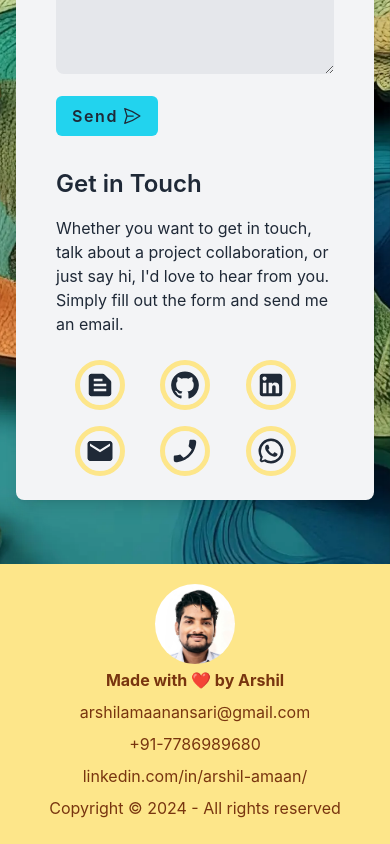
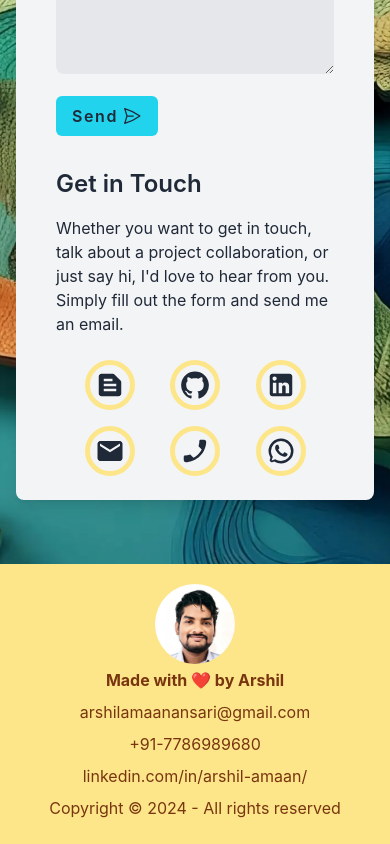
Before and after one commit to arshil-amaan/abcd, a React (Vite) app: page / in a window 390 px wide. Shown: the part 3188-4032 px from the top of the page. Built offline with nearby package versions, Linux system fonts and the light colour scheme; no server answers.

Commit message:
style fix

```diff
--- a/src/Components/Contact/Contact.jsx
+++ b/src/Components/Contact/Contact.jsx
@@ -129,45 +129,38 @@ const Contact = () => {
                         <p className='text-gray-800 md:text-xl mb-6 md:my-12'>Whether you want to get in touch, talk about a project collaboration, or just say hi, I'd love to hear from you.
                             Simply fill out the form and send me an email.</p>
                         <div className="flex flex-wrap justify-center lg:justify-start gap-4 mt-5">
-                            <a href="https://drive.google.com/drive/folders/16cqxgYdWWXXogeputCJBm4x0NnsUURnY?usp=sharing" target='_blank' rel="noopener noreferrer" className="rounded-full cursor-pointer md:w-fit w-1/4
+                            <a href="https://drive.google.com/drive/folders/16cqxgYdWWXXogeputCJBm4x0NnsUURnY?usp=sharing" target='_blank' rel="noopener noreferrer" className="flex items-center justify-center cursor-pointer md:w-fit w-1/4
                transition-transform duration-300
-               hover:shadow-[4px_4px_7px_#cab76e] hover:gap-2 hover:-translate-x-1 hover:-translate-y-1
                active:translate-x-1 active:translate-y-1 active:shadow-none">
-                                <TextSnippet className='rounded-full'
+                                <TextSnippet className='rounded-full hover:shadow-[4px_4px_7px_#cab76e] hover:gap-2 hover:-translate-x-1 hover:-translate-y-1'
                                     style={{ fill: "rgb(31 41 55)", fontSize: "50px", padding: "5px", border: "5px #fde68a solid" }}
                                 />
-
                             </a>
-                            <a href="https://github.com/arshil-amaan" target='_blank' rel="noopener noreferrer" className="rounded-full cursor-pointer md:w-fit w-1/4
+                            <a href="https://github.com/arshil-amaan" target='_blank' rel="noopener noreferrer" className="flex items-center justify-center cursor-pointer md:w-fit w-1/4
                transition-transform duration-300
-               hover:shadow-[4px_4px_7px_#cab76e] hover:gap-2 hover:-translate-x-1 hover:-translate-y-1
                active:translate-x-1 active:translate-y-1 active:shadow-none">
-                                <GitHub className='rounded-full' style={{ fill: "rgb(31 41 55)", fontSize: "50px", padding: "5px", border: "5px #fde68a solid" }} />
+                                <GitHub className='rounded-full hover:shadow-[4px_4px_7px_#cab76e] hover:gap-2 hover:-translate-x-1 hover:-translate-y-1' style={{ fill: "rgb(31 41 55)", fontSize: "50px", padding: "5px", border: "5px #fde68a solid" }} />
                             </a>
-                            <a href="https://www.linkedin.com/in/arshil-amaan/" target='_blank' rel="noopener noreferrer" className="rounded-full cursor-pointer md:w-fit w-1/4
+                            <a href="https://www.linkedin.com/in/arshil-amaan/" target='_blank' rel="noopener noreferrer" className="flex items-center justify-center cursor-pointer md:w-fit w-1/4
                transition-transform duration-300
-               hover:shadow-[4px_4px_7px_#cab76e] hover:gap-2 hover:-translate-x-1 hover:-translate-y-1
                active:translate-x-1 active:translate-y-1 active:shadow-none">
-                                <LinkedIn className='rounded-full' style={{ fill: "rgb(31 41 55)", fontSize: "50px", padding: "5px", border: "5px #fde68a solid" }} />
+                                <LinkedIn className='rounded-full hover:shadow-[4px_4px_7px_#cab76e] hover:gap-2 hover:-translate-x-1 hover:-translate-y-1' style={{ fill: "rgb(31 41 55)", fontSize: "50px", padding: "5px", border: "5px #fde68a solid" }} />
                             </a>
-                            <a href="mailto:arshilamaanansari@gmail.com" target='_blank' rel="noopener noreferrer" className="rounded-full cursor-pointer md:w-fit w-1/4
+                            <a href="mailto:arshilamaanansari@gmail.com" target='_blank' rel="noopener noreferrer" className="flex items-center justify-center cursor-pointer md:w-fit w-1/4
                transition-transform duration-300
-               hover:shadow-[4px_4px_7px_#cab76e] hover:gap-2 hover:-translate-x-1 hover:-translate-y-1
                active:translate-x-1 active:translate-y-1 active:shadow-none">
-                                <Email className='rounded-full' style={{ fill: "rgb(31 41 55)", fontSize: "50px", padding: "5px", border: "5px #fde68a solid" }} />
+                                <Email className='rounded-full hover:shadow-[4px_4px_7px_#cab76e] hover:gap-2 hover:-translate-x-1 hover:-translate-y-1' style={{ fill: "rgb(31 41 55)", fontSize: "50px", padding: "5px", border: "5px #fde68a solid" }} />
                             </a>
                             <a href="tel:+91-7786989680"
-                                className="rounded-full cursor-pointer md:w-fit w-1/4
+                                className="flex items-center justify-center cursor-pointer md:w-fit w-1/4
                transition-transform duration-300
-               hover:shadow-[4px_4px_7px_#cab76e] hover:gap-2 hover:-translate-x-1 hover:-translate-y-1
                active:translate-x-1 active:translate-y-1 active:shadow-none">
-                                <Phone className='rounded-full' style={{ fill: "rgb(31 41 55)", fontSize: "50px", padding: "5px", border: "5px #fde68a solid" }} />
+                                <Phone className='rounded-full hover:shadow-[4px_4px_7px_#cab76e] hover:gap-2 hover:-translate-x-1 hover:-translate-y-1' style={{ fill: "rgb(31 41 55)", fontSize: "50px", padding: "5px", border: "5px #fde68a solid" }} />
                             </a>
-                            <a href="https://wa.me/917786989680" target='_blank' rel="noopener noreferrer" className="rounded-full cursor-pointer md:w-fit w-1/4
+                            <a href="https://wa.me/917786989680" target='_blank' rel="noopener noreferrer" className="flex items-center justify-center cursor-pointer md:w-fit w-1/4
                transition-transform duration-300
-               hover:shadow-[4px_4px_7px_#cab76e] hover:gap-2 hover:-translate-x-1 hover:-translate-y-1
                active:translate-x-1 active:translate-y-1 active:shadow-none">
-                                <WhatsApp className='rounded-full cursor-pointer' style={{ fill: "rgb(31 41 55)", fontSize: "50px", padding: "5px", border: "5px #fde68a solid" }} />
+                                <WhatsApp className='rounded-full hover:shadow-[4px_4px_7px_#cab76e] hover:gap-2 hover:-translate-x-1 hover:-translate-y-1' style={{ fill: "rgb(31 41 55)", fontSize: "50px", padding: "5px", border: "5px #fde68a solid" }} />
                             </a>
                         </div>
                     </div>
```
